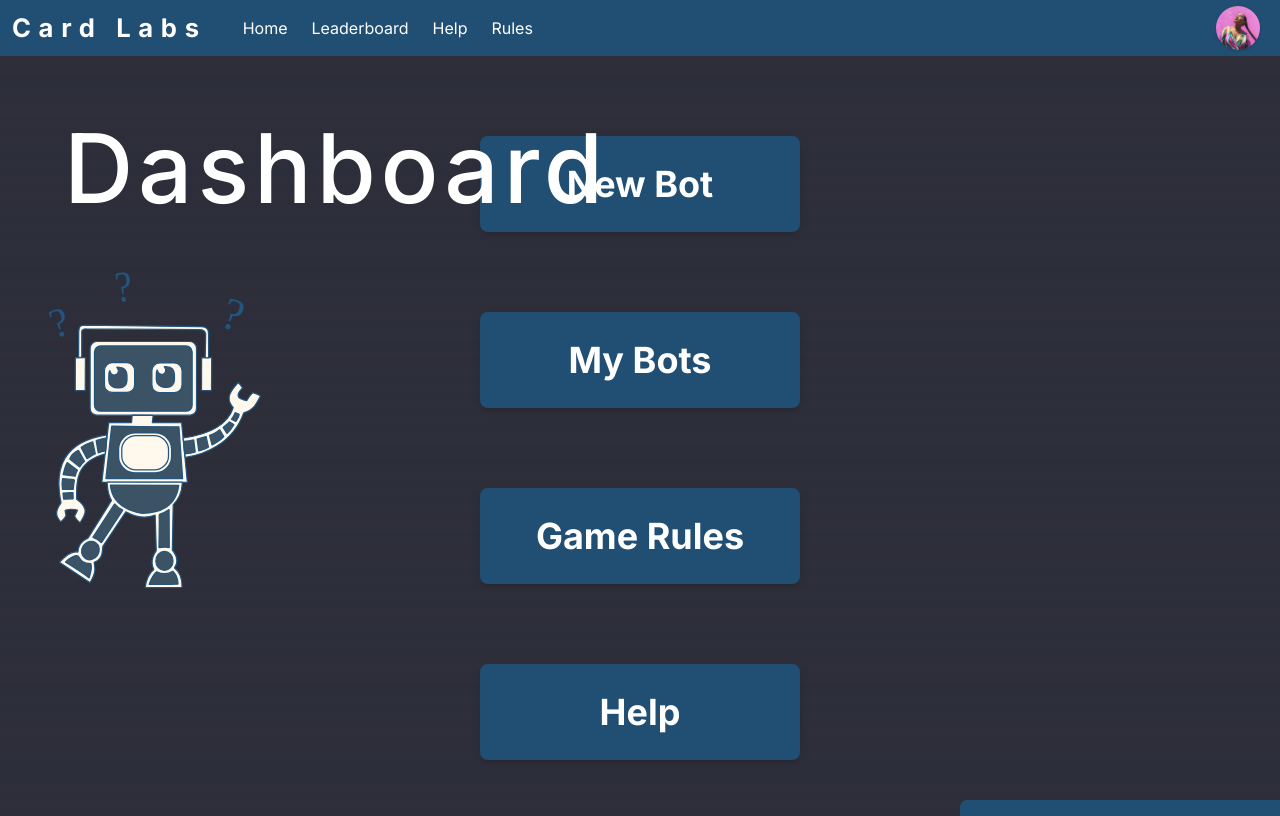
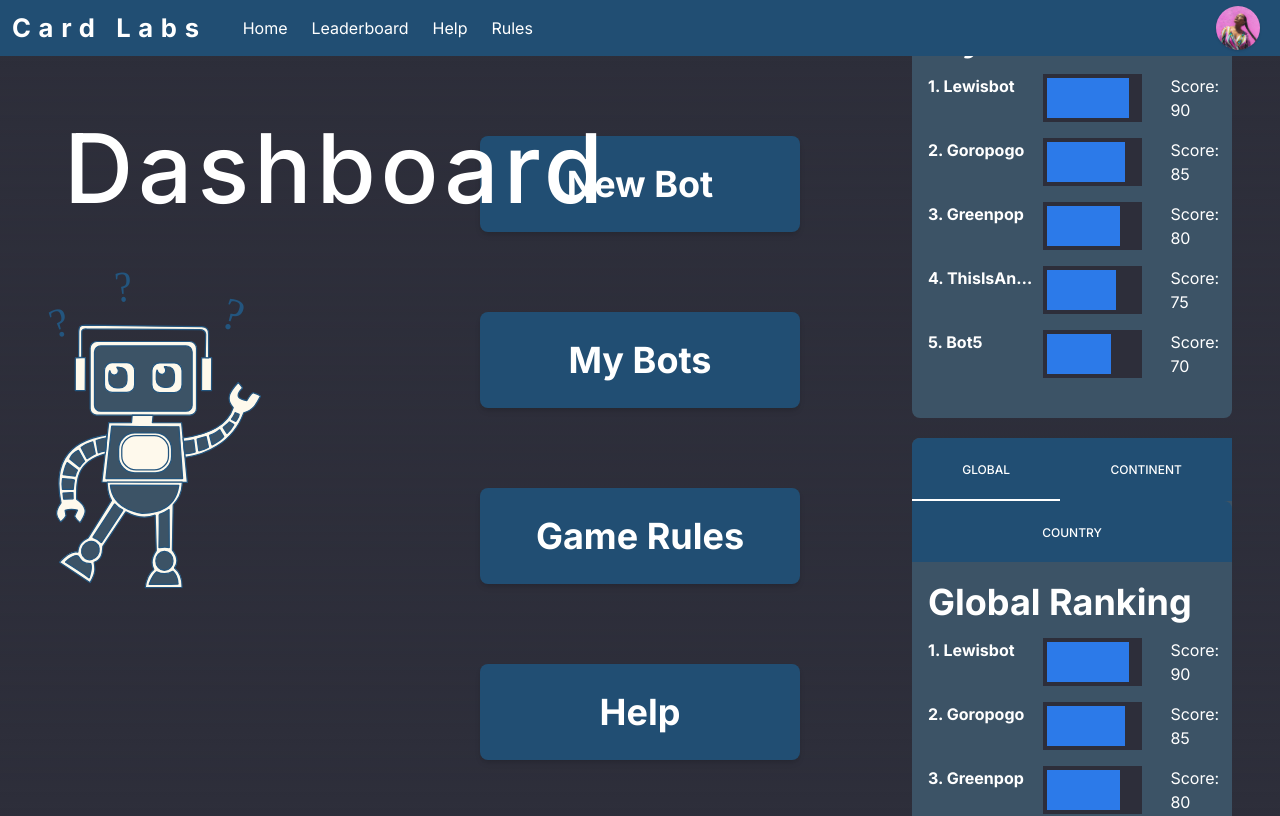
Before and after one commit to flofriday/CardLabs, a Next.js app in the folder frontend/: page /dashboard in a window 1280 px wide. Shown: the top 816 px of the page. Built offline with nearby package versions, Linux system fonts and the light colour scheme.

Commit message:
[#26] - adjust placement of leader boards

```diff
--- a/frontend/app/dashboard/page.tsx
+++ b/frontend/app/dashboard/page.tsx
@@ -24,7 +24,7 @@ export default function Dashboard(): JSX.Element {
         </button>
       </div>
 
-      <div className="absolute right-0 flex-col h-full w-1/4">
+      <div className="absolute top-0 right-0 space-y-5 flex flex-col justify-center items-center h-full w-1/4 mr-12">
         <MiniLeaderBoard heading="My Bots" />
         <MiniLeaderBoard heading="Global Ranking" />
       </div>
```
